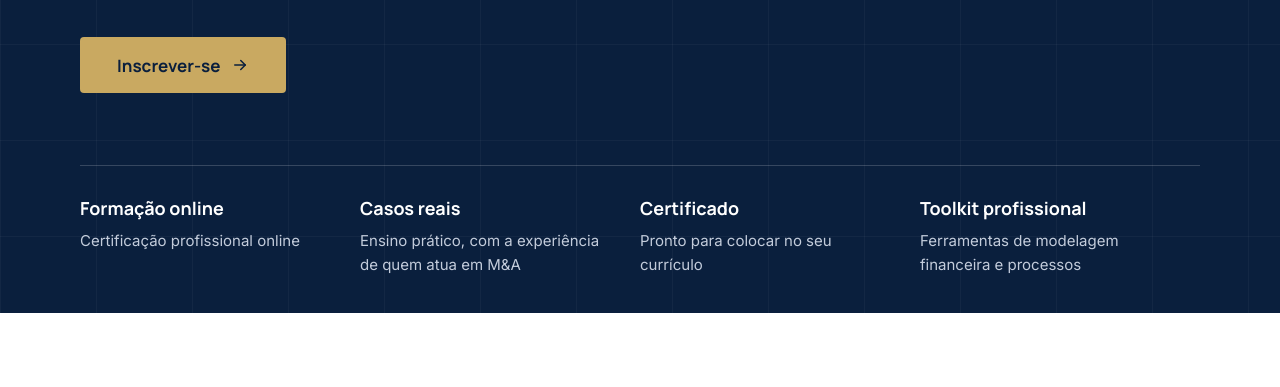
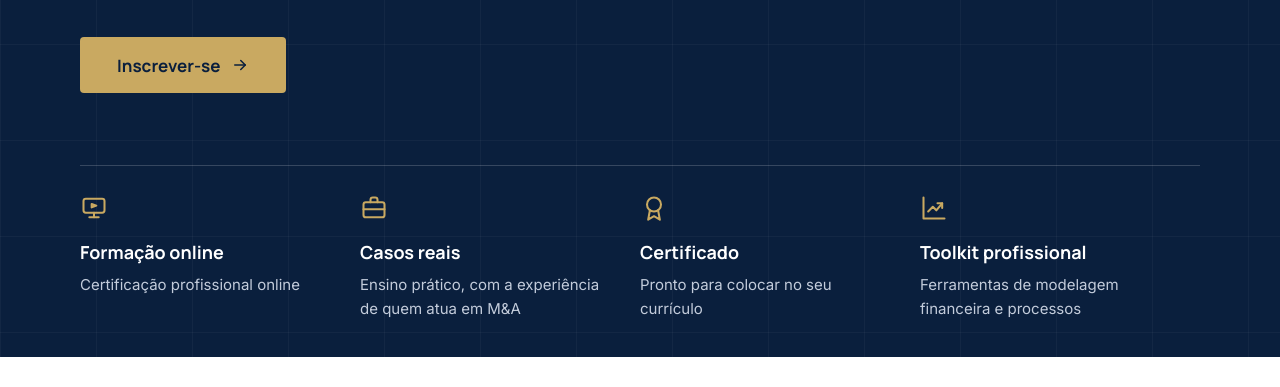
Before and after one commit to jvlunarlaunch/site_alexandre_cracosvky, a plain HTML site: page certificado.html in a window 1280 px wide. Shown: the part 413-800 px from the top of the page. Drawn offline with Linux system fonts and the light colour scheme.

Commit message:
Adiciona ícones aos destaques da hero em /certificado
Co-Authored-By: Claude Opus 5.5 <noreply@anthropic.com>
Claude-Session: https://claude.ai/code/session_013WReZMtvagw3SoPh547w47

```diff
--- a/certificado.html
+++ b/certificado.html
@@ -274,6 +274,14 @@
       flex-direction: column;
       gap: 6px;
       padding: 28px 24px 36px 0;
+    }
+
+    .facts__icon {
+      display: block;
+      width: 28px;
+      height: 28px;
+      margin-bottom: 10px;
+      color: var(--gold);
     }
 
     .facts__item strong {
@@ -835,18 +843,22 @@
       <div class="container">
         <ul class="facts">
           <li class="facts__item">
+            <svg class="facts__icon" aria-hidden="true" viewBox="0 0 24 24" fill="none" stroke="currentColor" stroke-width="1.75" stroke-linecap="round" stroke-linejoin="round"><rect x="3" y="4" width="18" height="12" rx="2"/><path d="M8 20h8"/><path d="M12 16v4"/><path d="M10 8.5l4 1.5-4 1.5z"/></svg>
             <strong>Formação online</strong>
             <span>Certificação profissional online</span>
           </li>
           <li class="facts__item">
+            <svg class="facts__icon" aria-hidden="true" viewBox="0 0 24 24" fill="none" stroke="currentColor" stroke-width="1.75" stroke-linecap="round" stroke-linejoin="round"><rect x="3" y="7" width="18" height="13" rx="2"/><path d="M9 7V5a2 2 0 0 1 2-2h2a2 2 0 0 1 2 2v2"/><path d="M3 13h18"/></svg>
             <strong>Casos reais</strong>
             <span>Ensino prático, com a experiência de quem atua em M&amp;A</span>
           </li>
           <li class="facts__item">
+            <svg class="facts__icon" aria-hidden="true" viewBox="0 0 24 24" fill="none" stroke="currentColor" stroke-width="1.75" stroke-linecap="round" stroke-linejoin="round"><circle cx="12" cy="9" r="6"/><path d="M8.5 13.9L7 22l5-3 5 3-1.5-8.1"/></svg>
             <strong>Certificado</strong>
             <span>Pronto para colocar no seu currículo</span>
           </li>
           <li class="facts__item">
+            <svg class="facts__icon" aria-hidden="true" viewBox="0 0 24 24" fill="none" stroke="currentColor" stroke-width="1.75" stroke-linecap="round" stroke-linejoin="round"><path d="M3 3v18h18"/><path d="M7 15l4-4 3 3 5-6"/><path d="M15 8h4v4"/></svg>
             <strong>Toolkit profissional</strong>
             <span>Ferramentas de modelagem financeira e processos</span>
           </li>
```
